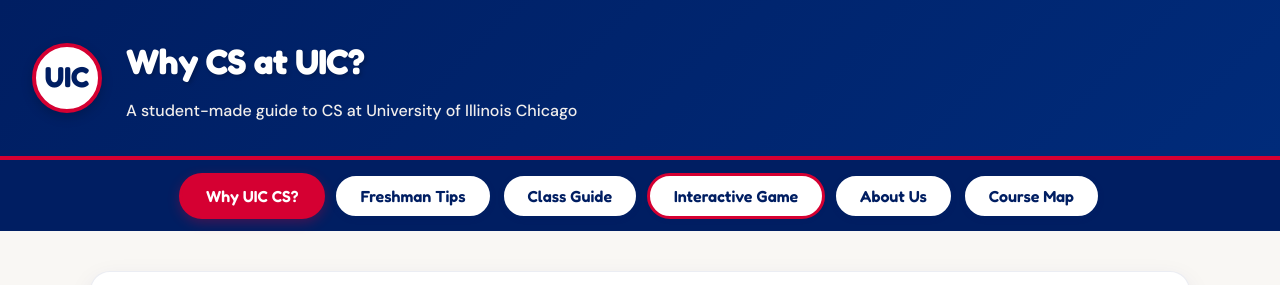
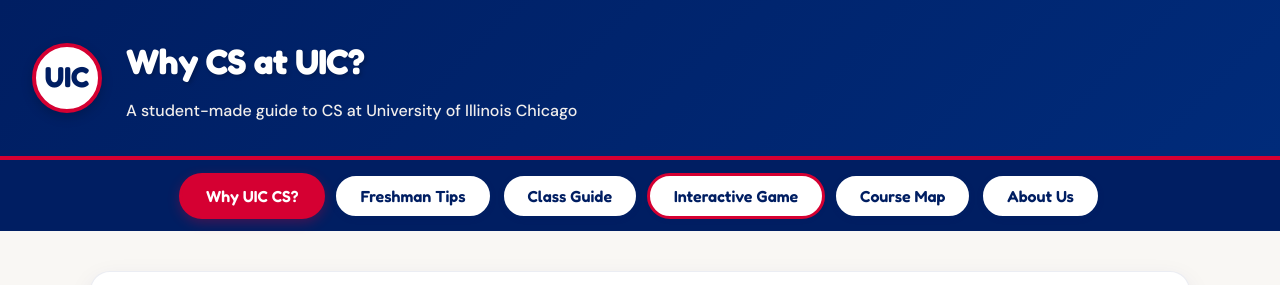
Before and after one commit to barakahmulla/WhyCSatUIC, a React (Vite) app in the folder Dashboard/my-react-app/: page / in a window 1280 px wide. Shown: the top 285 px of the page. Built offline with nearby package versions, Linux system fonts and the light colour scheme.

Commit message:
order of Bar

```diff
--- a/Dashboard/my-react-app/src/App.jsx
+++ b/Dashboard/my-react-app/src/App.jsx
@@ -64,7 +64,7 @@
 
       {/* Navigation */}
       <nav className="navbar">
-        {['Home', 'Tips', 'Classes','Game', 'About', 'Course Map'].map((tab) => (
+        {['Home', 'Tips', 'Classes','Game', 'Course Map', 'About'].map((tab) => (
           <button
             key={tab}
             className={`tab-button ${activeTab === tab ? 'active' : ''} ${tab === 'Game' ? 'jump-animation' : ''}`}
@@ -74,8 +74,8 @@
              tab === 'Tips' ? 'Freshman Tips' :
              tab === 'Classes' ? 'Class Guide' :
              tab === 'Game' ? 'Interactive Game' :
-             tab === 'Course Map' ? 'Course Map' :
-             'About Us'}
+             tab === 'About' ? 'About Us' :
+             'Course Map'}
           </button>
         ))}
       </nav>
```
